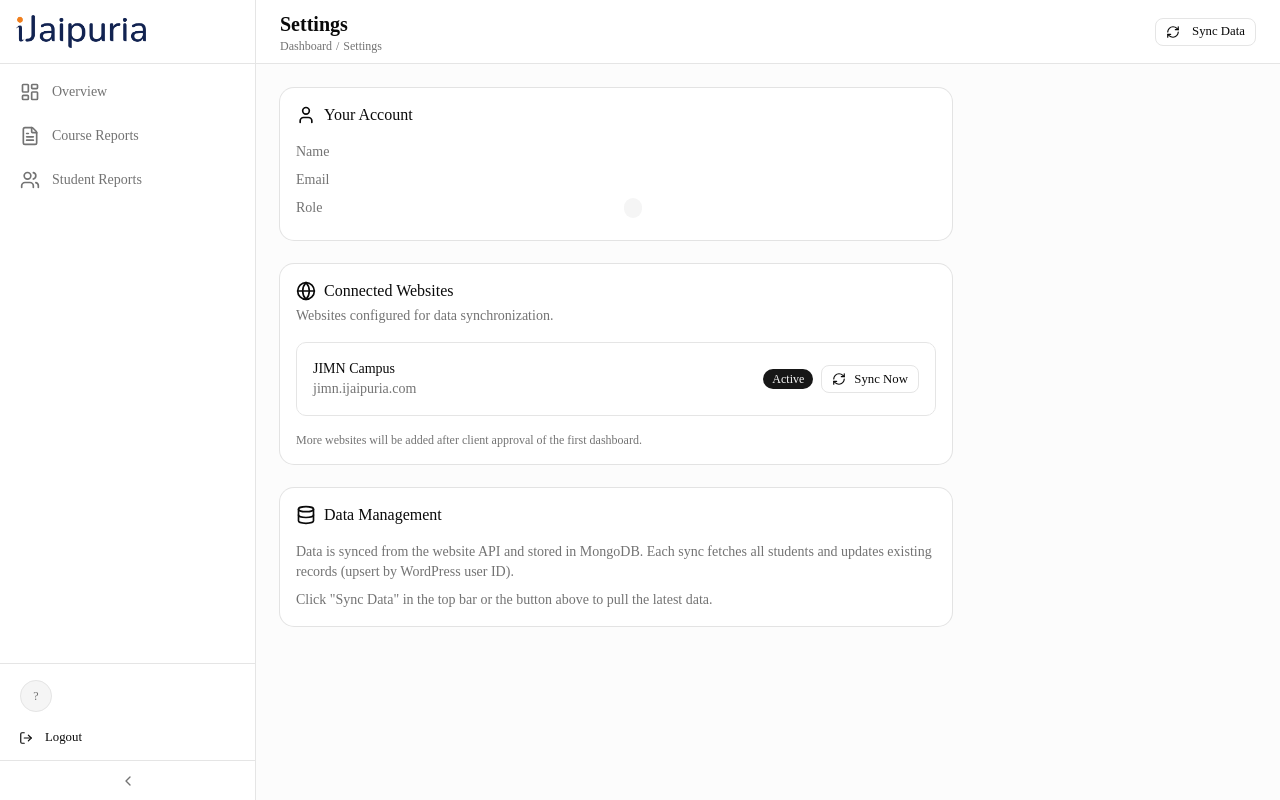
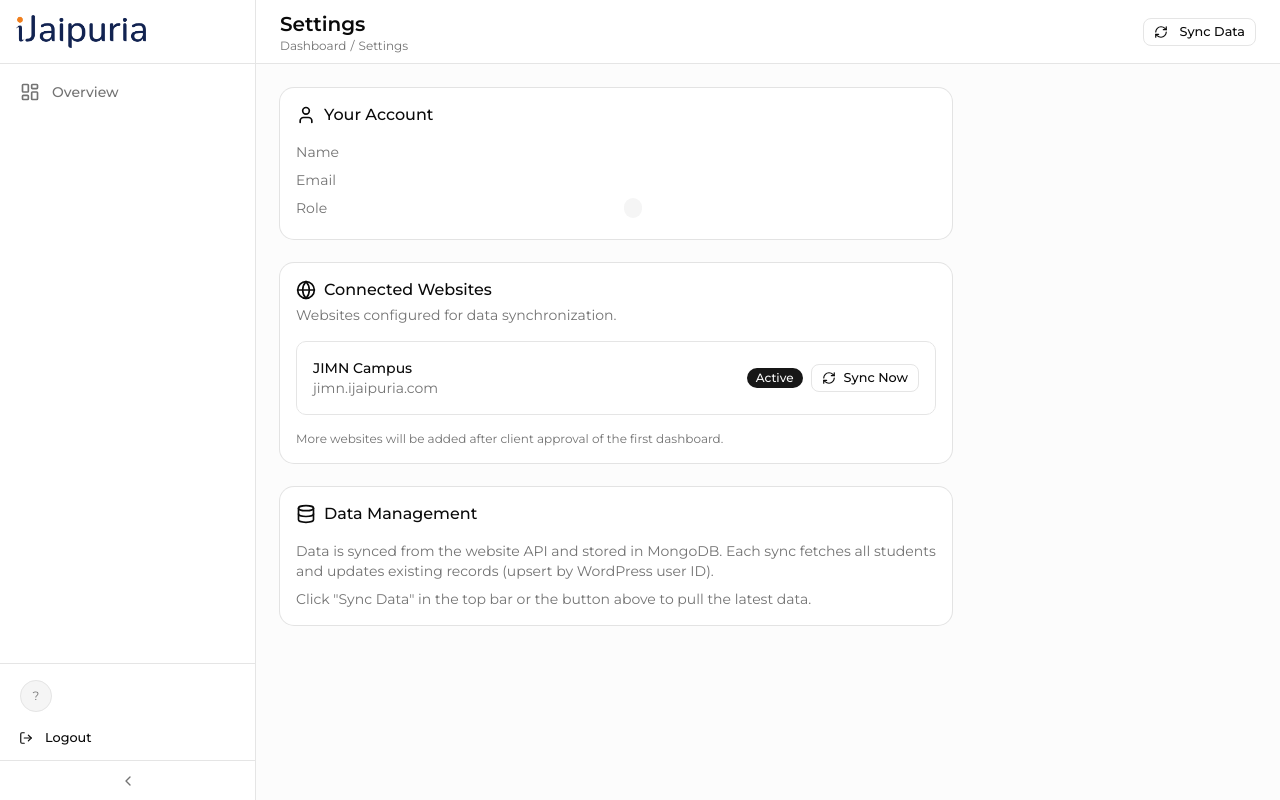
Before and after one commit to Kyrascope-dot/ijaipuria_campuses_dashboard, a Next.js app: page /dashboard/settings in a window 1280 px wide. Built offline with nearby package versions, Linux system fonts and the light colour scheme; no server answers.

Commit message:
Refactor font settings to use Montserrat across the application; comment out unused sidebar navigation items

```diff
--- a/app/globals.css
+++ b/app/globals.css
@@ -7,9 +7,9 @@
 @theme inline {
   --color-background: var(--background);
   --color-foreground: var(--foreground);
-  --font-sans: var(--font-sans);
-  --font-mono: var(--font-geist-mono);
-  --font-heading: var(--font-sans);
+  --font-sans: var(--font-montserrat);
+  --font-mono: var(--font-montserrat);
+  --font-heading: var(--font-montserrat);
   --color-sidebar-ring: var(--sidebar-ring);
   --color-sidebar-border: var(--sidebar-border);
   --color-sidebar-accent-foreground: var(--sidebar-accent-foreground);
--- a/app/layout.tsx
+++ b/app/layout.tsx
@@ -1,15 +1,10 @@
 import type { Metadata } from "next";
-import { Geist, Geist_Mono } from "next/font/google";
+import { Montserrat } from "next/font/google";
 import { Providers } from "@/components/providers";
 import "./globals.css";
 
-const geistSans = Geist({
-  variable: "--font-geist-sans",
-  subsets: ["latin"],
-});
-
-const geistMono = Geist_Mono({
-  variable: "--font-geist-mono",
+const montserrat = Montserrat({
+  variable: "--font-montserrat",
   subsets: ["latin"],
 });
 
@@ -22,7 +17,7 @@ export default function RootLayout({ children }: LayoutProps<"/">) {
   return (
     <html
       lang="en"
-      className={`${geistSans.variable} ${geistMono.variable} h-full antialiased`}
+      className={`${montserrat.variable} h-full antialiased`}
     >
       <body className="min-h-full flex flex-col">
         <Providers>{children}</Providers>
--- a/components/layout/sidebar.tsx
+++ b/components/layout/sidebar.tsx
@@ -25,8 +25,8 @@ import {
 const navItems = [
   { href: "/dashboard", label: "Overview", icon: LayoutDashboard },
   // { href: "/dashboard/analytics", label: "Analytics", icon: BarChart3 },
-  { href: "/dashboard/reports", label: "Course Reports", icon: FileText },
-  { href: "/dashboard/records", label: "Student Reports", icon: Users },
+  // { href: "/dashboard/reports", label: "Course Reports", icon: FileText },
+  // { href: "/dashboard/records", label: "Student Reports", icon: Users },
   // { href: "/dashboard/settings", label: "Settings", icon: Settings },
 ];
 
```
